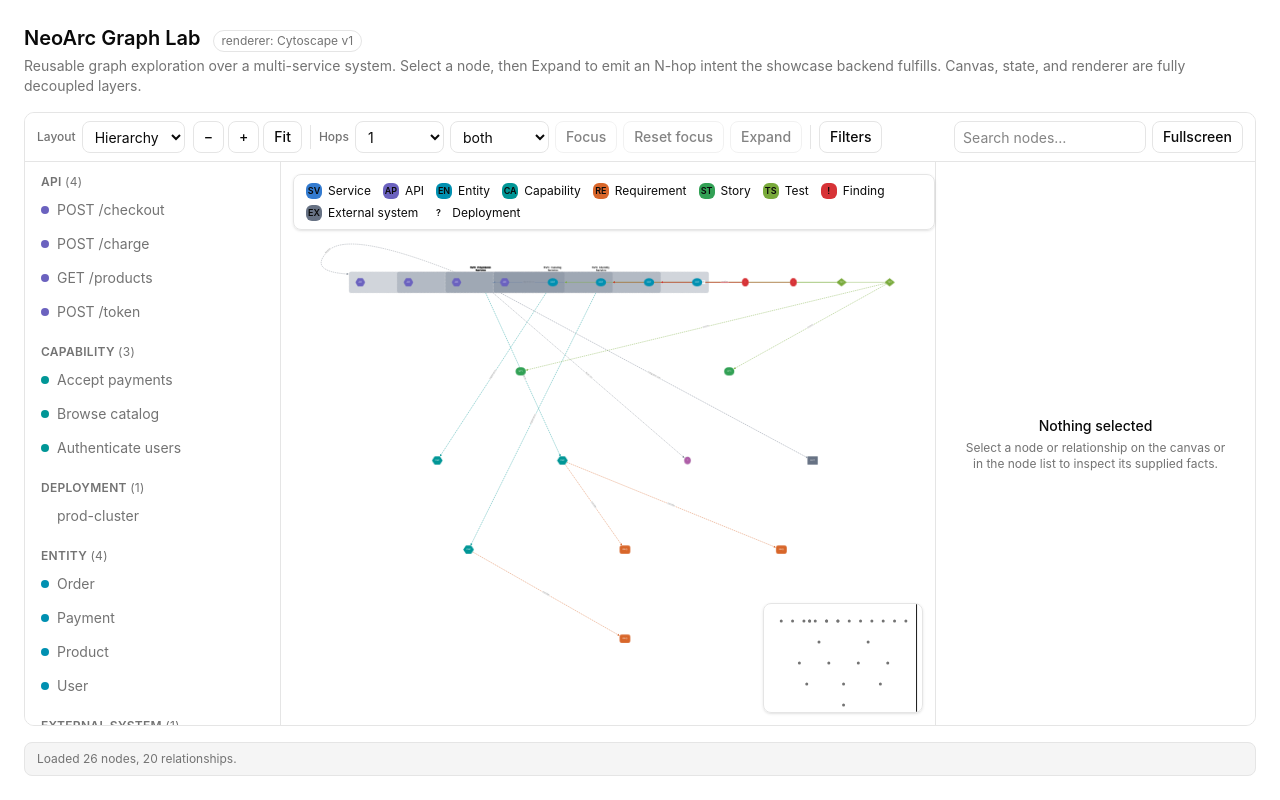
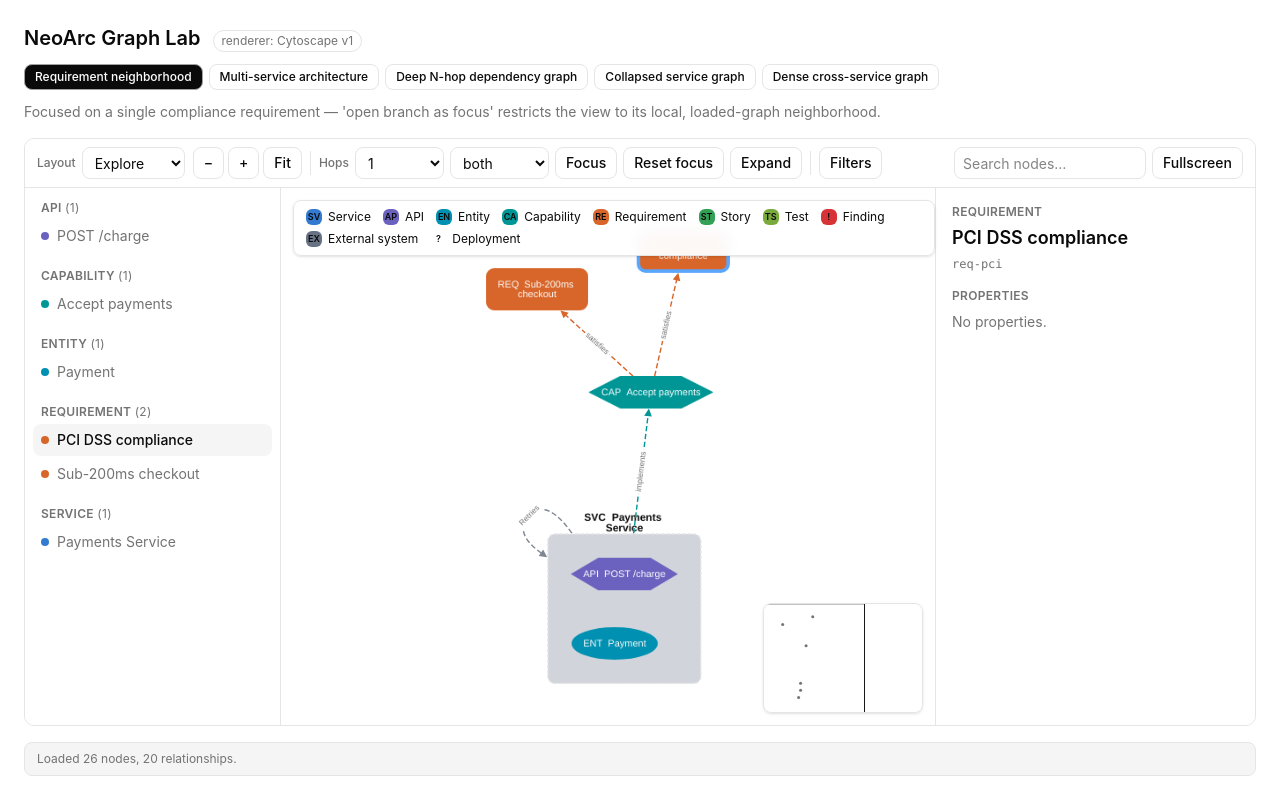
Before and after one commit to RTadvalkar/neoarc-graph-engine, a Next.js app: page /graph-lab in a window 1280 px wide. Built offline with nearby package versions, Linux system fonts and the light colour scheme.

Commit message:
feat: enhance Graph Lab UI with scenario tabs and dynamic graph view state
Co-authored-by: RTadvalkar <8589563+RTadvalkar@users.noreply.github.com>

```diff
--- a/src/showcase/graph-lab/graph-lab.tsx
+++ b/src/showcase/graph-lab/graph-lab.tsx
@@ -60,26 +60,43 @@ export function GraphLab() {
 
   return (
     <div className="flex h-[100dvh] flex-col gap-4 p-4 md:p-6">
-      <header className="flex flex-col gap-1">
-        <div className="flex items-baseline gap-3">
+      <header className="flex flex-col gap-3">
+        <div className="flex flex-wrap items-baseline gap-3">
           <h1 className="text-xl font-semibold text-foreground">NeoArc Graph Lab</h1>
           <span className="rounded-full border border-border px-2 py-0.5 text-xs text-muted-foreground">
             renderer: Cytoscape v1
           </span>
         </div>
-        <p className="text-pretty text-sm text-muted-foreground">
-          Reusable graph exploration over a multi-service system. Select a node, then Expand to emit
-          an N-hop intent the showcase backend fulfills. Canvas, state, and renderer are fully
-          decoupled layers.
-        </p>
+
+        <div className="flex flex-wrap gap-1.5" role="tablist" aria-label="Graph Lab scenarios">
+          {GRAPH_LAB_SCENARIOS.map((s) => (
+            <button
+              key={s.id}
+              type="button"
+              role="tab"
+              aria-selected={s.id === scenarioId}
+              onClick={() => handleScenarioChange(s.id)}
+              className={`rounded-md border px-2.5 py-1 text-xs font-medium transition-colors ${
+                s.id === scenarioId
+                  ? "border-ring bg-foreground text-background"
+                  : "border-border bg-background text-foreground hover:bg-muted"
+              }`}
+            >
+              {s.label}
+            </button>
+          ))}
+        </div>
+
+        <p className="text-pretty text-sm text-muted-foreground">{scenario.description}</p>
       </header>
 
       <div className="min-h-0 flex-1">
         <GraphExplorer
+          key={scenarioId}
           model={model}
           registries={showcaseRegistries}
           renderer={cytoscapeRenderer}
-          initialViewState={{ layoutId: "breadthfirst" }}
+          initialViewState={scenario.initialViewState}
           onIntent={handleIntent}
         />
       </div>
```
